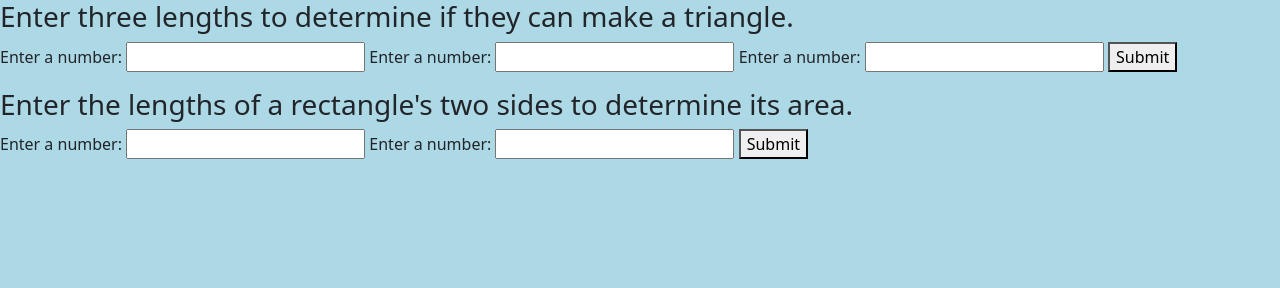
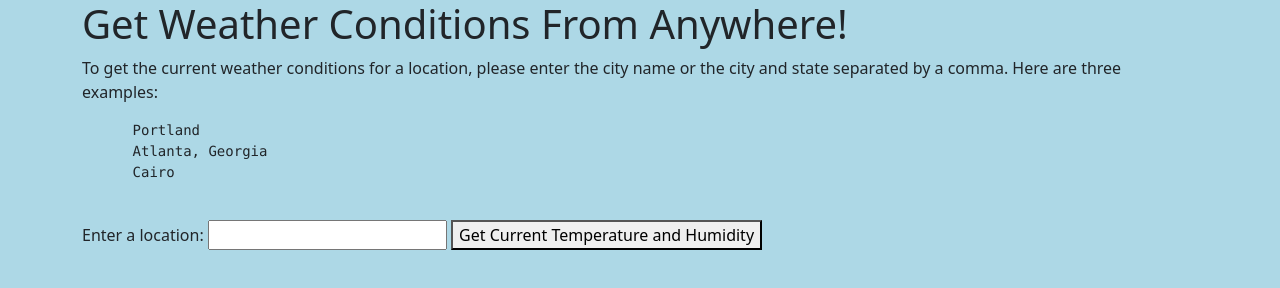
Before and after one commit to besure94/Weather, a website built with webpack: page src/index.html in a window 1280 px wide. Built offline with nearby package versions, Linux system fonts and the light colour scheme.

Commit message:
Add basic HTML with app description and form.

```diff
--- a/src/index.html
+++ b/src/index.html
@@ -1,28 +1,23 @@
 <!DOCTYPE html>
 <html lang="en-US">
 <head>
-  <title>Shape Tracker</title>
+  <title>Weather</title>
 </head>
 <body>
-  <h3>Enter three lengths to determine if they can make a triangle.</h3>
-  <form id="triangle-checker-form">
-    <label for="length1">Enter a number:</label>
-    <input id="length1" type="number">
-    <label for="length2">Enter a number:</label>
-    <input id="length2" type="number">
-    <label for="length3">Enter a number:</label>
-    <input id="length3" type="number">
-    <button type="submit">Submit</button>
-  </form>
-  <ul id="response"></ul>
-  <h3>Enter the lengths of a rectangle's two sides to determine its area.</h3>
-  <form id="rectangle-area-form">
-    <label for="rect-length1">Enter a number:</label>
-    <input id="rect-length1" type="number">
-    <label for="rect-length2">Enter a number:</label>
-    <input id="rect-length2" type="number">
-    <button type="submit">Submit</button>
-  </form>
-  <ul id="response2"></ul>
+  <div class="container">
+    <h1>Get Weather Conditions From Anywhere!</h1>
+    <p>To get the current weather conditions for a location, please enter the city name or the city and state separated by a comma. Here are three examples:</p>
+    <pre>
+      Portland
+      Atlanta, Georgia
+      Cairo
+    </pre>
+    <form>
+      <label for="location">Enter a location:</label>
+      <input id="location" type="text" name="location">
+      <button type="submit" class="btn-success" id="weatherLocation">Get Current Temperature and Humidity</button>
+    </form>
+    <p id="showResponse"></p>
+  </div>
 </body>
 </html>
```
